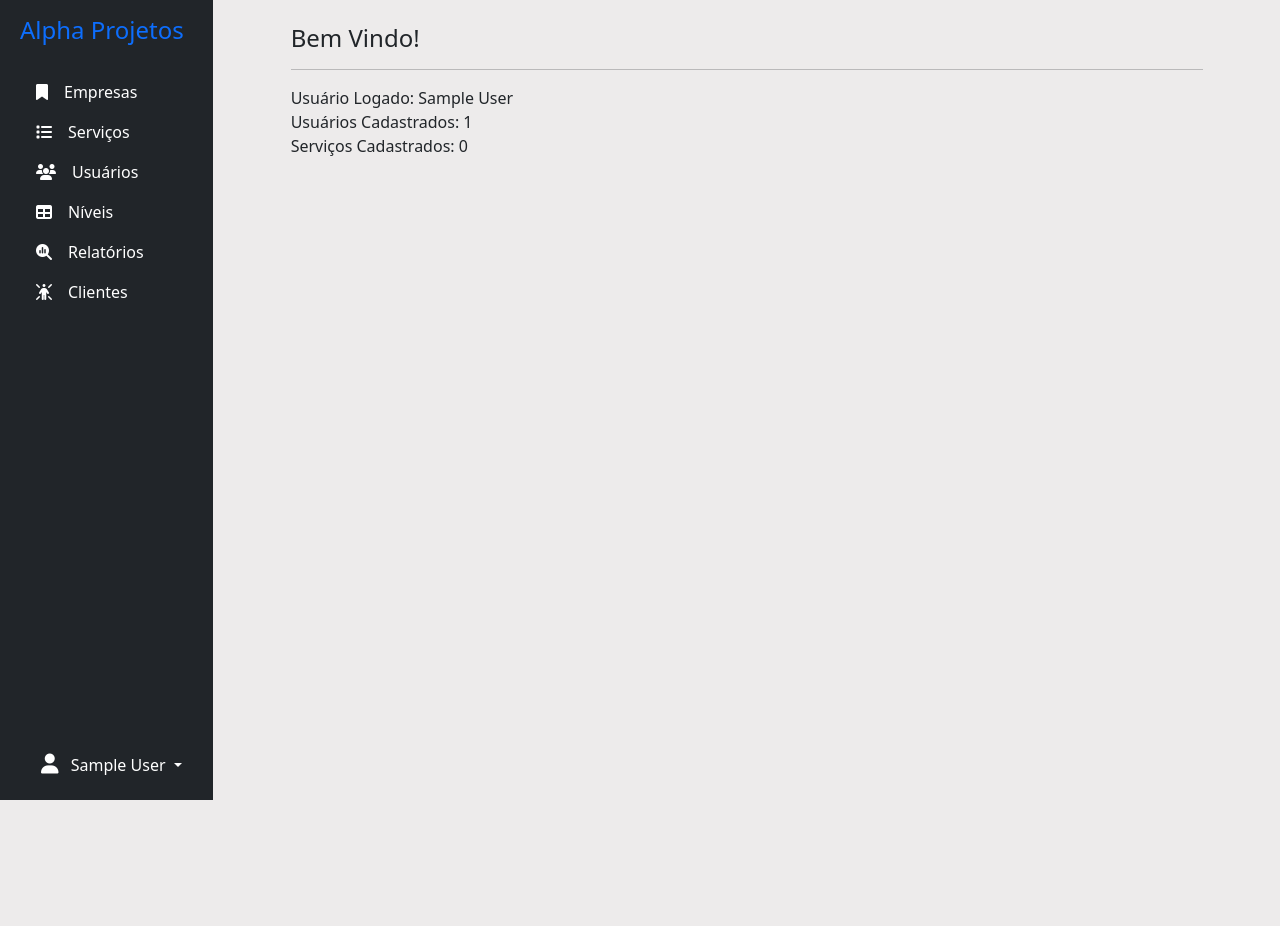
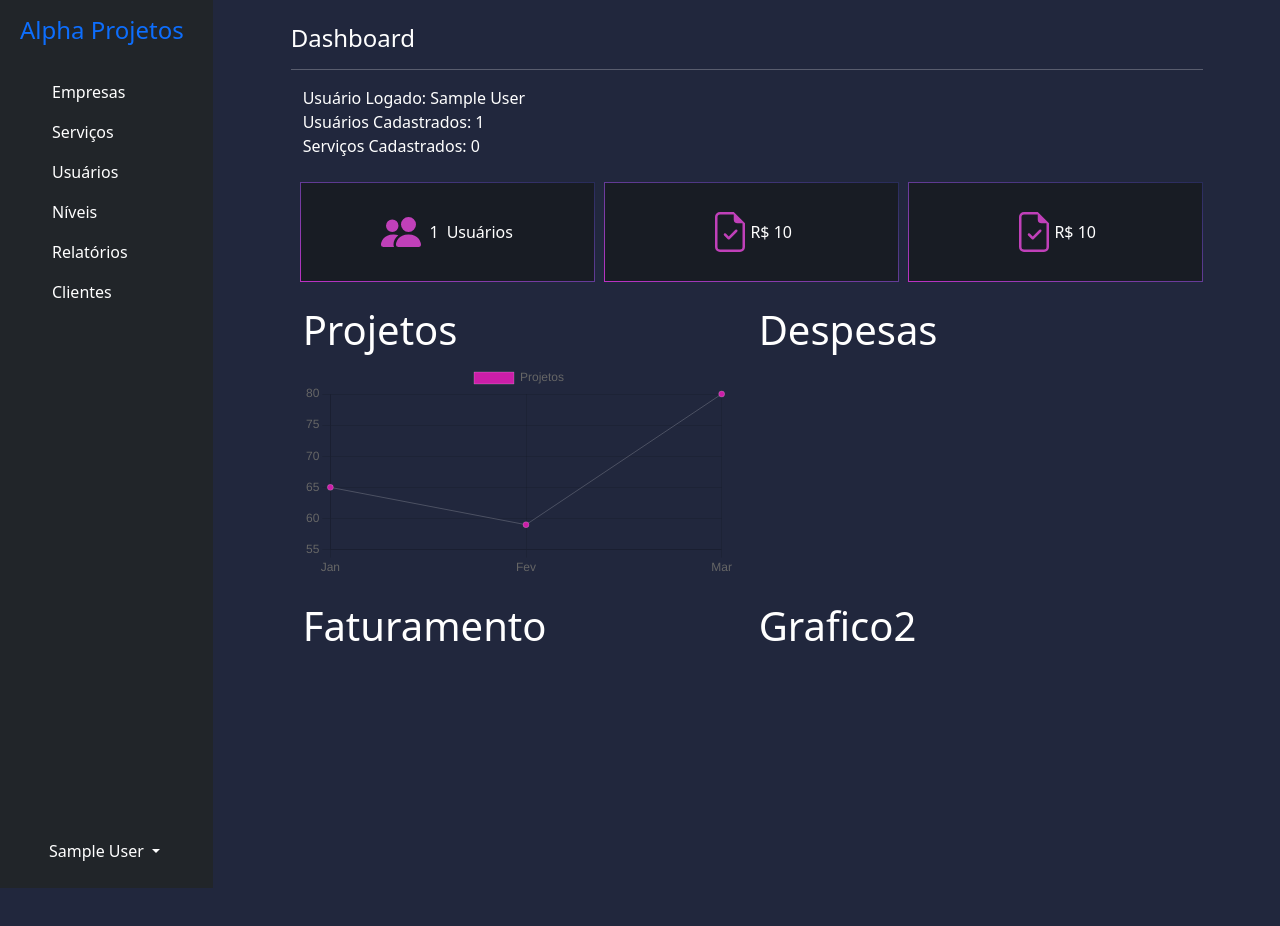
Before and after one commit to RCCandido/ControleProjetos, a Django app: page /home in a window 1280 px wide. Before the commit the page ends 800 px from the top, so only its background shows below. Run offline with Django 5.2, Linux system fonts and the light colour scheme; the visitor is signed in with stand-in values (Sample User, id 1); data comes from the database, SQL or seed files in the repository; data that the repository does not hold is empty; a map, chart or similar area stays blank; some libraries are stand-ins or nearby versions.

Commit message:
inserindo primeiros gráficos

```diff
--- a/projects/templates/base.html
+++ b/projects/templates/base.html
@@ -1,53 +1,14 @@
+{% load static %}
 <!DOCTYPE html>
 <html lang="pt-br">
-
 <head>
   <meta charset="utf-8">
   <meta name="viewport" content="width=device-width, initial-scale=0">
-  <link href="https://cdn.jsdelivr.net/npm/bootstrap@5.3.3/dist/css/bootstrap.min.css" rel="stylesheet"
-    integrity="sha384-QWTKZyjpPEjISv5WaRU9OFeRpok6YctnYmDr5pNlyT2bRjXh0JMhjY6hW+ALEwIH" crossorigin="anonymous">
-  <link href="https://cdnjs.cloudflare.com/ajax/libs/font-awesome/6.6.0/css/all.min.css" rel="stylesheet">
-  <link rel="stylesheet" href="https://cdn.jsdelivr.net/npm/bootstrap@5.3.2/dist/css/bootstrap.min.css"
-    integrity="sha384-T3c6CoIi6uLrA9TneNEoa7RxnatzjcDSCmG1MXxSR1GAsXEV/Dwwykc2MPK8M2HN" crossorigin="anonymous">
-  <title>Alpha - {% block page_title %}{% endblock page_title %}</title>
-  <style>
-    html,
-    body {
-      height: 100%;
-      background: #edebeb;
-    }
-
-    .nav-pills li a:hover {
-      background-color: blue;
-    }
-
-    .nomeusuario {
-      color: lightblue;
-    }
-
-    #sidebar-collapse,
-    .row,
-    .container-fluid {
-      height: 100%;
-    }
-
-    .filtro {
-      border-radius: 5px;
-      background-color: lightgray;
-      padding: 10px;
-      align-items: center;
-    }
-
-    .filter_buttons {
-      border-radius: 2px;
-    }
-
-    .filtro input {
-      border: 1px solid black;
-      border-radius: 5px;
-    }
-
-  </style>
+  <link rel="stylesheet" href="https://cdn.jsdelivr.net/npm/bootstrap@5.3.3/dist/css/bootstrap.min.css">
+  <link rel="stylesheet" href="https://cdn.jsdelivr.net/npm/bootstrap@5.3.2/dist/css/bootstrap.min.css">
+  <link rel="stylesheet" href="{% static 'css/style.css' %}">
+     {% block head %}{% endblock head %}
+    <title>Alpha - {% block page_title %}{% endblock page_title %}</title>
 </head>
 <body>
   <div class="container-fluid">
--- a/projects/templates/projects/home.html
+++ b/projects/templates/projects/home.html
@@ -1,10 +1,101 @@
 {% extends "base.html" %}
-{% block page_title %}Home{% endblock page_title %}
-{% block title %} Bem Vindo! {% endblock title %}
+{% load static %}
+
+{% block head %}
+{% endblock head %}
+
+{% block page_title %} Home {% endblock page_title %}
+{% block title %} Dashboard {% endblock title %}
 {% block content %}
 
+
+<div class="container">
 	<span class="">Usuário Logado: {{ user }}</span><br>
 	<span class="">Usuários Cadastrados: {{ qtdUsuarios }}</span><br>
 	<span class="">Serviços Cadastrados: {{ qtdServicos }}</span>
 
+	<br>
+	<br>
+
+	<div class="row">
+		<div class="col-md informacoes_basicas">
+			<svg class="icone" xmlns="http://www.w3.org/2000/svg" fill="currentColor" class="bi bi-people-fill"
+				viewBox="0 0 16 16">
+				<path
+					d="M7 14s-1 0-1-1 1-4 5-4 5 3 5 4-1 1-1 1zm4-6a3 3 0 1 0 0-6 3 3 0 0 0 0 6m-5.784 6A2.24 2.24 0 0 1 5 13c0-1.355.68-2.75 1.936-3.72A6.3 6.3 0 0 0 5 9c-4 0-5 3-5 4s1 1 1 1zM4.5 8a2.5 2.5 0 1 0 0-5 2.5 2.5 0 0 0 0 5" />
+			</svg>
+			<span id="total_usuarios" class="p-2"></span><span>Usuários</span>
+		</div>
+
+		<div class="col-md informacoes_basicas">
+			<svg class="icone" xmlns="http://www.w3.org/2000/svg" fill="currentColor" class="bi bi-file-earmark-check"
+				viewBox="0 0 16 16">
+				<path
+					d="M10.854 7.854a.5.5 0 0 0-.708-.708L7.5 9.793 6.354 8.646a.5.5 0 1 0-.708.708l1.5 1.5a.5.5 0 0 0 .708 0z" />
+				<path
+					d="M14 14V4.5L9.5 0H4a2 2 0 0 0-2 2v12a2 2 0 0 0 2 2h8a2 2 0 0 0 2-2M9.5 3A1.5 1.5 0 0 0 11 4.5h2V14a1 1 0 0 1-1 1H4a1 1 0 0 1-1-1V2a1 1 0 0 1 1-1h5.5z" />
+			</svg>
+			<span id="faturamento_total">R$ 10</span>
+		</div>
+
+		<div class="col-md informacoes_basicas">
+			<svg class="icone" xmlns="http://www.w3.org/2000/svg" fill="currentColor" class="bi bi-file-earmark-check"
+				viewBox="0 0 16 16">
+				<path
+					d="M10.854 7.854a.5.5 0 0 0-.708-.708L7.5 9.793 6.354 8.646a.5.5 0 1 0-.708.708l1.5 1.5a.5.5 0 0 0 .708 0z" />
+				<path
+					d="M14 14V4.5L9.5 0H4a2 2 0 0 0-2 2v12a2 2 0 0 0 2 2h8a2 2 0 0 0 2-2M9.5 3A1.5 1.5 0 0 0 11 4.5h2V14a1 1 0 0 1-1 1H4a1 1 0 0 1-1-1V2a1 1 0 0 1 1-1h5.5z" />
+			</svg>
+			<span id="faturamento_total">R$ 10</span>
+		</div>
+	</div>
+
+	<div class="row">
+
+		<div class="col-md">
+			<br>
+			<h1>Projetos</h1>
+			<canvas id="projetos_total_chart" width="50" height="25"></canvas>
+		</div>
+
+		<div class="col-md">
+			<br>
+			<h1>Despesas</h1>
+			<canvas id="faturamento_total" width="250" height="200"></canvas>
+		</div>
+
+	</div>
+
+	<div class="row">
+
+		<div class="col-md">
+			<br>
+			<h1>Faturamento</h1>
+			<canvas id="faturamento_total" width="250" height="200"></canvas>
+		</div>
+
+		<div class="col-md">
+			<br>
+			<h1>Grafico2</h1>
+			<canvas id="faturamento_total" width="250" height="200"></canvas>
+		</div>
+
+	</div>
+
+</div>
+
+<script src="https://cdn.jsdelivr.net/npm/chart.js"></script>
+<script src="{% static 'js/script.js' %}"></script>
+
+<script>
+
+	window.onload = function(event){
+
+		renderiza_total_usuarios('{% url "retorna_total_usuarios" %}');
+		renderiza_total_usuarios_chart();
+
+	}
+
+</script>
+
 {% endblock content %}
--- /dev/null
+++ b/projects/templates/static/css/style.css
@@ -0,0 +1,60 @@
+body2 {
+  background-color: #0d0e11;
+  color: #fff;
+}
+
+html,
+body {
+  height: 100%;
+  background: #21273d;
+  color: #fff;
+}
+
+.nav-pills li a:hover {
+  background-color: blue;
+}
+
+.nomeusuario {
+  color: lightblue;
+}
+
+#sidebar-collapse,
+.row,
+.container-fluid {
+  height: 100%;
+}
+
+.filtro {
+  border-radius: 5px;
+  background-color: lightgray;
+  padding: 10px;
+  align-items: center;
+}
+
+.filter_buttons {
+  border-radius: 2px;
+}
+
+.filtro input {
+  border: 1px solid black;
+  border-radius: 5px;
+}
+
+.informacoes_basicas {
+  height: fit-content;
+  display: flex;
+  justify-content: center;
+  align-items: center;
+  background-color: #181c24;
+  height: 100px;
+  margin-right: auto;
+  border: 1px solid transparent;
+  border-image: linear-gradient(to right top, #bd31c4, #8e3bb0, #643b97, #413579, #282c59);
+  border-image-slice: 1;
+  margin-left: 1%;
+}
+
+.icone {
+  color: #c040b9;
+  width: 40px;
+}
--- /dev/null
+++ b/projects/templates/static/js/script.js
@@ -0,0 +1,41 @@
+function gera_cor(qtd = 1) {
+  var bg_color = []
+  var border_color = []
+  for (let i = 0; i < qtd; i++){
+    let r = Math.random() * 255;
+    let g = Math.random() * 255;
+    let b = Math.random() * 255;
+    bg_color.push(`rgba(${r}, ${g}, ${b}, ${0.2})`)
+    border_color.push(`rgba(${r}, ${g}, ${b}, ${1})`)
+  }
+
+  return [bg_color, border_color];
+}
+
+function renderiza_total_usuarios(url) {
+  fetch(url, {
+    method: 'get',
+  }).then(function (result) {
+    return result.json()
+  }).then(function (data) {
+    document.getElementById('total_usuarios').innerHTML = data.total_usuarios
+  })
+}
+
+function renderiza_total_usuarios_chart() {
+  const ctx = document.getElementById('projetos_total_chart').getContext('2d');
+  var cores = gera_cor(qtd=3)
+  const myChart = new Chart(ctx, {
+    type: 'line',
+    data: {
+      labels: ['Jan', 'Fev', 'Mar'],
+      datasets: [{
+        label: "Projetos",
+        data: [65, 59, 80],
+        backgroundColor: "#CB1EA8",
+        borderColor: '#FFF',
+        borderWidth: 0.2
+      }]
+    }
+  })
+}
--- a/projects/views.py
+++ b/projects/views.py
@@ -6,6 +6,7 @@ from django.contrib.auth import authenticate, login, logout, get_user_model
 from django.contrib.auth.decorators import login_required
 from django.core.mail import send_mail
 from django.contrib.auth.hashers import make_password, check_password
+from django.http import JsonResponse
 
 from .models import Usuario, Empresa, Servicos, Niveis
 from .forms import (
@@ -401,6 +402,13 @@ def cadastrar_empresa(request):
         return render(request, "projects/cadastro_empresa.html", {"form": form_empresa})
 
 
+############ DASHBOARD ############
+def retorna_total_usuarios(request):
+    # total = Usuario.objects.all().aggregate(Sum('total'))['total__sum']
+    total = Usuario.objects.all().count()
+    return JsonResponse({'total_usuarios': total})
+
+
 ############ functions ############
 def isInt(value):
     try:
--- a/setup/settings.py
+++ b/setup/settings.py
@@ -58,7 +58,7 @@ ROOT_URLCONF = 'setup.urls'
 TEMPLATES = [
     {
         'BACKEND': 'django.template.backends.django.DjangoTemplates',
-        'DIRS': [os.path.join(BASE_DIR,'templates')],
+        'DIRS': [os.path.join(BASE_DIR, 'templates')],
         'APP_DIRS': True,
         'OPTIONS': {
             'context_processors': [
@@ -123,6 +123,9 @@ USE_TZ = True
 
 STATIC_URL = 'static/'
 
+STATICFILES_DIRS = (os.path.join(BASE_DIR, 'projects/templates/static'),)
+STATIC_ROOT = os.path.join('static')
+
 # Default primary key field type
 # https://docs.djangoproject.com/en/5.0/ref/settings/#default-auto-field
 
--- a/setup/urls.py
+++ b/setup/urls.py
@@ -1,5 +1,7 @@
 from django.contrib import admin
 from django.urls import path
+from django.conf import settings
+from django.conf.urls.static import static
 
 from projects.views import *
 
@@ -22,5 +24,10 @@ urlpatterns = [
     path("niveis/<pk>", niveis, name="niveis"),
     path("clientes", clientes, name="clientes"),
     path("relatorios", relatorios, name="relatorios"),
+    path(
+        "retorna_total_usuarios", retorna_total_usuarios, name="retorna_total_usuarios"
+    ),
     path("home", home, name="home"),
 ]
+
+urlpatterns += static(settings.STATIC_URL, document_root=settings.STATIC_ROOT)
```
Also changed, not shown: fly.toml (deleted, +0 -33 lines), 2 other files.
